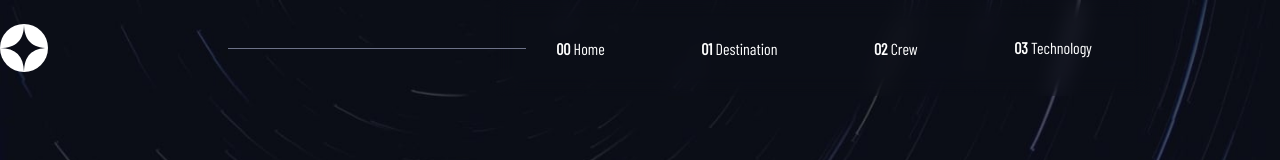
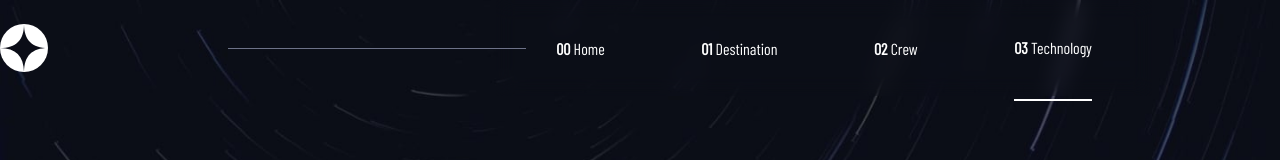
Before and after one commit to NikolaLoncarski/Space-Website, a React (Create React App) app: page /technology in a window 1280 px wide. Shown: the top 160 px of the page. Built offline with nearby package versions, Linux system fonts and the light colour scheme; a web font is replaced by a local one.

Commit message:
fixed some overlow isues

```diff
--- a/src/scss/_base.scss
+++ b/src/scss/_base.scss
@@ -4,7 +4,6 @@
   margin: 0;
   padding: 0;
   box-sizing: border-box;
-  overflow: hidden;
 }
 li {
   list-style: none;
--- a/src/scss/_destination.scss
+++ b/src/scss/_destination.scss
@@ -47,6 +47,7 @@
       height: 60px;
       gap: 3em;
       justify-content: left;
+      overflow: visible;
     }
   }
 }
--- a/src/scss/index.css
+++ b/src/scss/index.css
@@ -2,7 +2,6 @@
   margin: 0;
   padding: 0;
   box-sizing: border-box;
-  overflow: hidden;
 }
 
 li {
@@ -385,7 +384,6 @@
   margin: 0;
   padding: 0;
   box-sizing: border-box;
-  overflow: hidden;
 }
 
 li {
@@ -527,7 +525,6 @@
   margin: 0;
   padding: 0;
   box-sizing: border-box;
-  overflow: hidden;
 }
 
 li {
@@ -591,7 +588,6 @@
   margin: 0;
   padding: 0;
   box-sizing: border-box;
-  overflow: hidden;
 }
 
 li {
@@ -674,6 +670,7 @@
   height: 60px;
   gap: 3em;
   justify-content: left;
+  overflow: visible;
 }
 
 @media (max-width: 768px) {
@@ -782,7 +779,6 @@
   margin: 0;
   padding: 0;
   box-sizing: border-box;
-  overflow: hidden;
 }
 
 li {
@@ -924,7 +920,6 @@
   margin: 0;
   padding: 0;
   box-sizing: border-box;
-  overflow: hidden;
 }
 
 li {
```
Also changed, not shown: src/scss/_nav.scss (+0 -9 lines).
